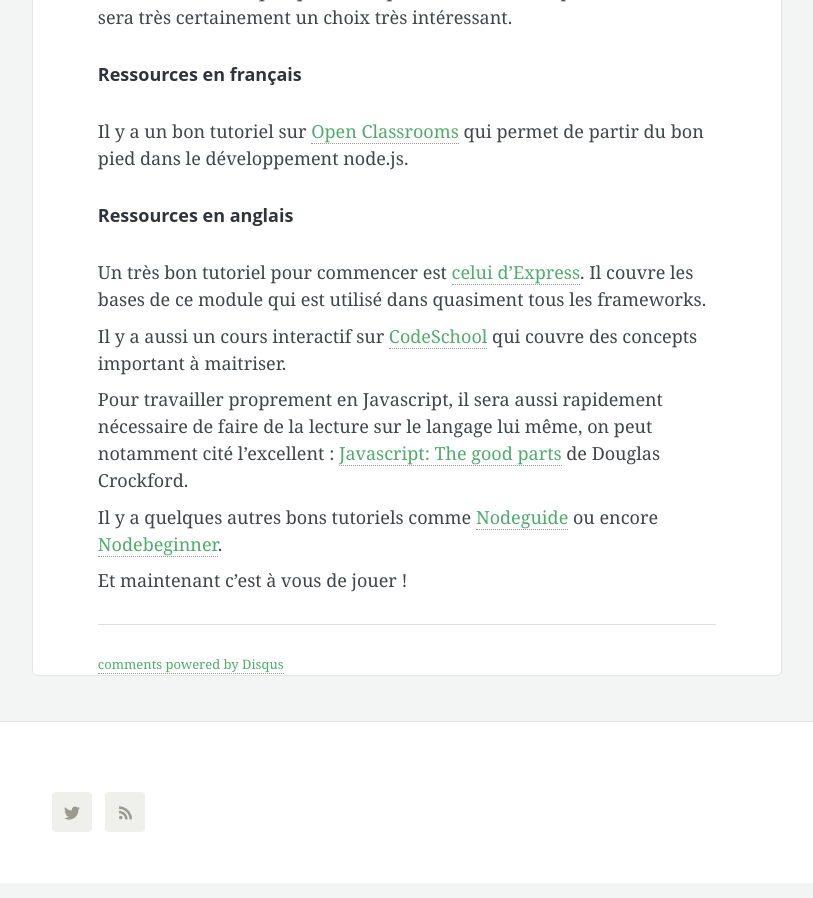
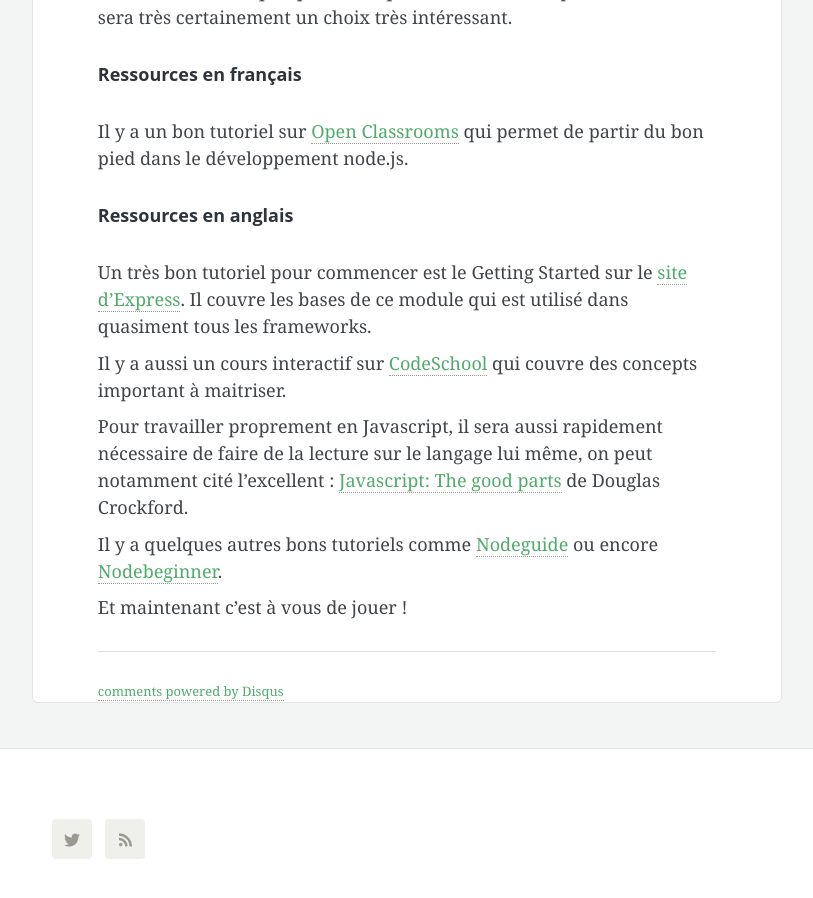
Before and after one commit to Toam/toam.fr, a Jekyll site: the page built from _posts/2014-04-06-bien-demarer-avec-nodejs.markdown, in a window 1280 px wide and 900 px high, scrolled down 2749 px. Shown: the whole window, without its empty margins (38-851 px from the left). Built offline with Jekyll 4.4.1, drawn with Linux system fonts in a browser that asks for light colours; comment, search, counter and statistics services are not loaded.

Commit message:
Update 2014-04-06-bien-demarer-avec-nodejs.markdown

```diff
--- a/_posts/2014-04-06-bien-demarer-avec-nodejs.markdown
+++ b/_posts/2014-04-06-bien-demarer-avec-nodejs.markdown
@@ -91,7 +91,7 @@
    Il y a un bon tutoriel sur <a href="http://fr.openclassrooms.com/informatique/cours/des-applications-ultra-rapides-avec-node-js" target="_blank">Open Classrooms</a> qui permet de partir du bon pied dans le développement node.js.
 
 ##### Ressources en anglais
-   Un très bon tutoriel pour commencer est <a href="http://expressjs.com/guide.html" target="_blank">celui d'Express</a>. Il couvre les bases de ce module qui est utilisé dans quasiment tous les frameworks.
+   Un très bon tutoriel pour commencer est le Getting Started sur le <a href="http://expressjs.com" target="_blank">site d'Express</a>. Il couvre les bases de ce module qui est utilisé dans quasiment tous les frameworks.
 
    Il y a aussi un cours interactif sur <a href="http://node.codeschool.com/" target="_blank">CodeSchool</a> qui couvre des concepts important à maitriser.
 
```
